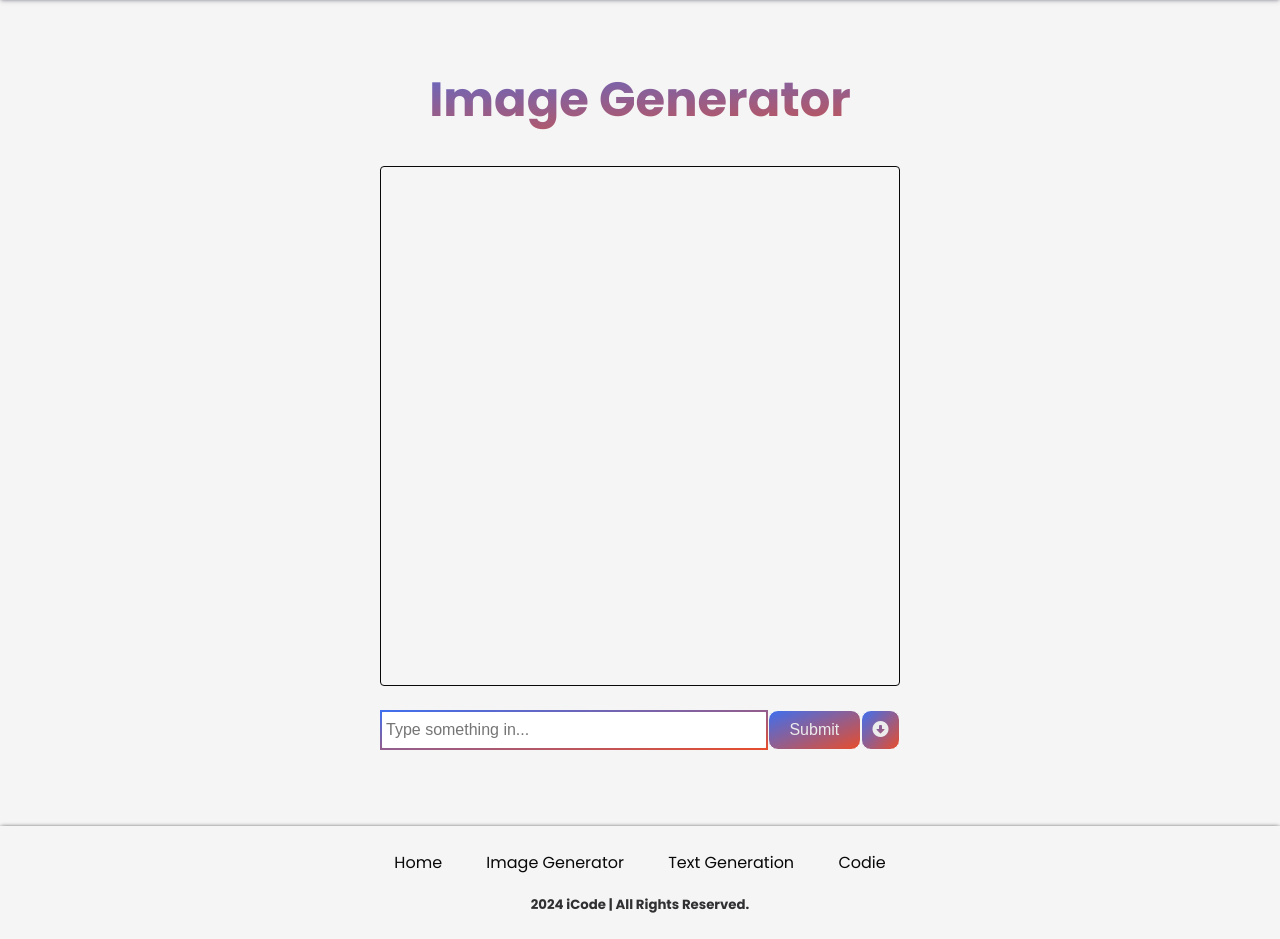
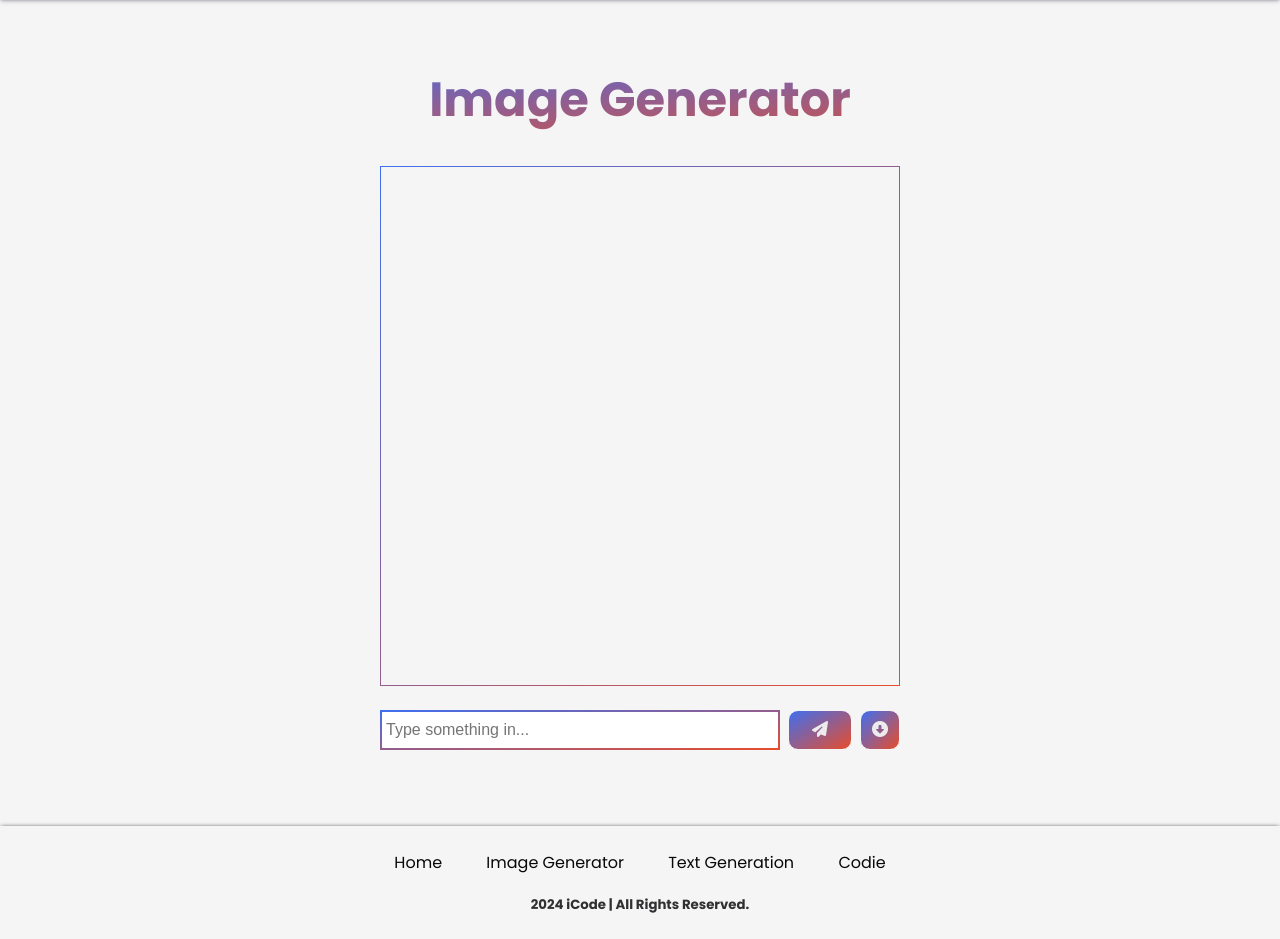
Before and after one commit to NickWickboldt/chatbot, a Flask app: page /pages/imgGen in a window 1280 px wide. Shown: the part 51-990 px from the top of the page. Run offline with Flask 3, Linux system fonts and the light colour scheme; some libraries are stand-ins or nearby versions.

Commit message:
css style

```diff
--- a/static/styles.css
+++ b/static/styles.css
@@ -276,7 +276,10 @@ a {
     width: 65vmin;
     height: 65vmin;
     padding: 20px;
-    border: var(--darkBlackGrey) 1px solid;
+    border: 1px solid transparent;
+    border-image: linear-gradient(to top left, var(--iCodeRed) 0%, var(--iCodeBlue) 100%);
+    border-image-slice: 1;
+    outline: none;
     border-radius: 4px;
     margin: 12px;
     display: flex;
@@ -323,7 +326,7 @@ a {
 
 .submit-btn,
 .download-btn {
-    width: 12vmin;
+    width: 8vmin;
     height: 5vmin;
     border-radius: 10px;
     padding: 4px;
@@ -339,7 +342,7 @@ a {
 }
 
 .input-container button:hover {
-    scale: 1.1;
+    transform: translateY(-4px);
     transition: all .3s ease-in-out;
 }
 
--- a/templates/pages/imgGen.html
+++ b/templates/pages/imgGen.html
@@ -33,7 +33,7 @@
             <div class="image-frame"></div>
             <div class="input-container">
                 <input class="image-gen-entry" type="text" placeholder="Type something in...">
-                <button class="submit-btn">Submit</button>
+                <button class="submit-btn"><i class="fa-solid fa-paper-plane"></i></button>
                 <button class="download-btn">
                     <a class="download-link"><i class="fa-solid fa-circle-down"></i></a>
                 </button>
```
